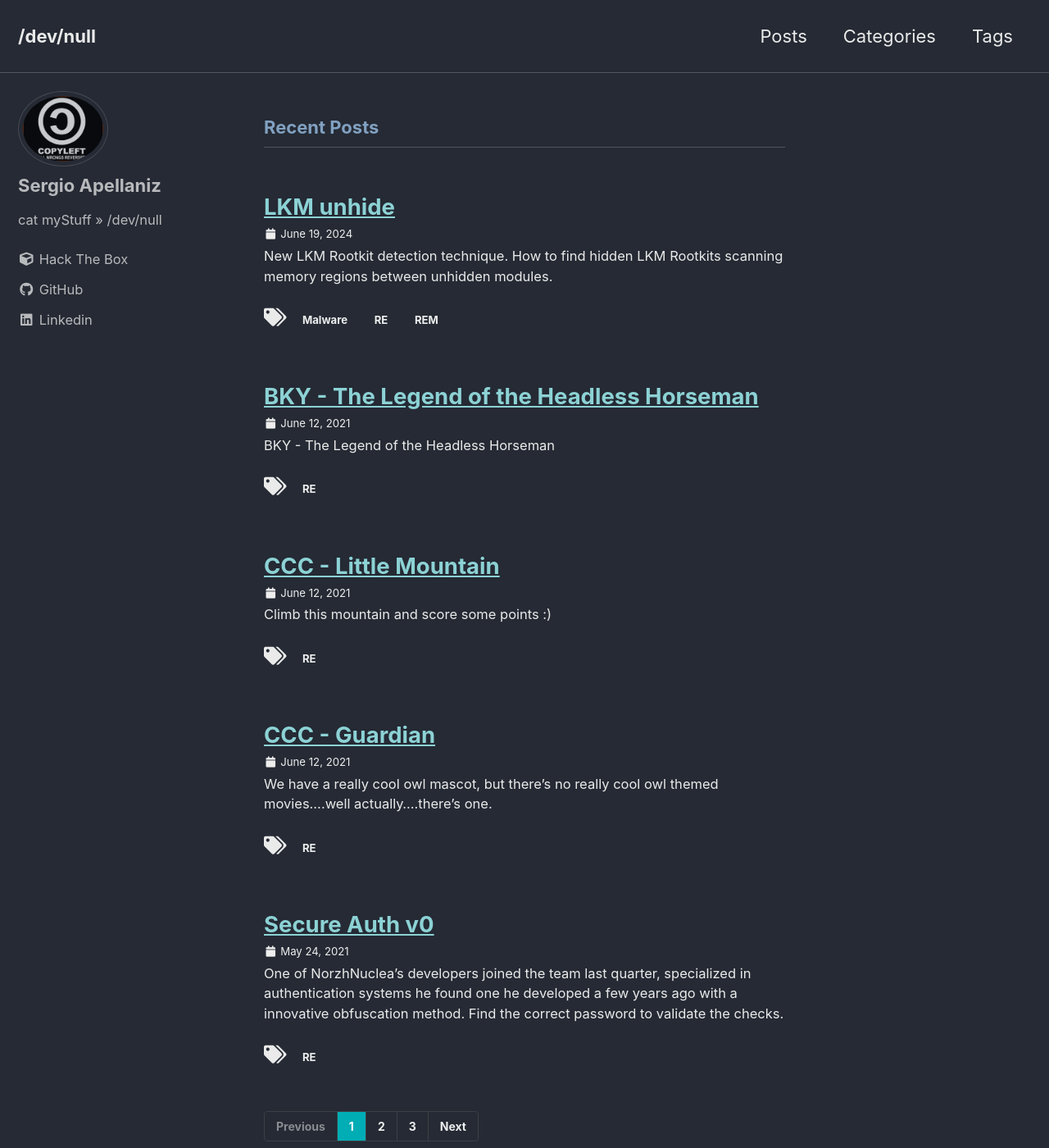
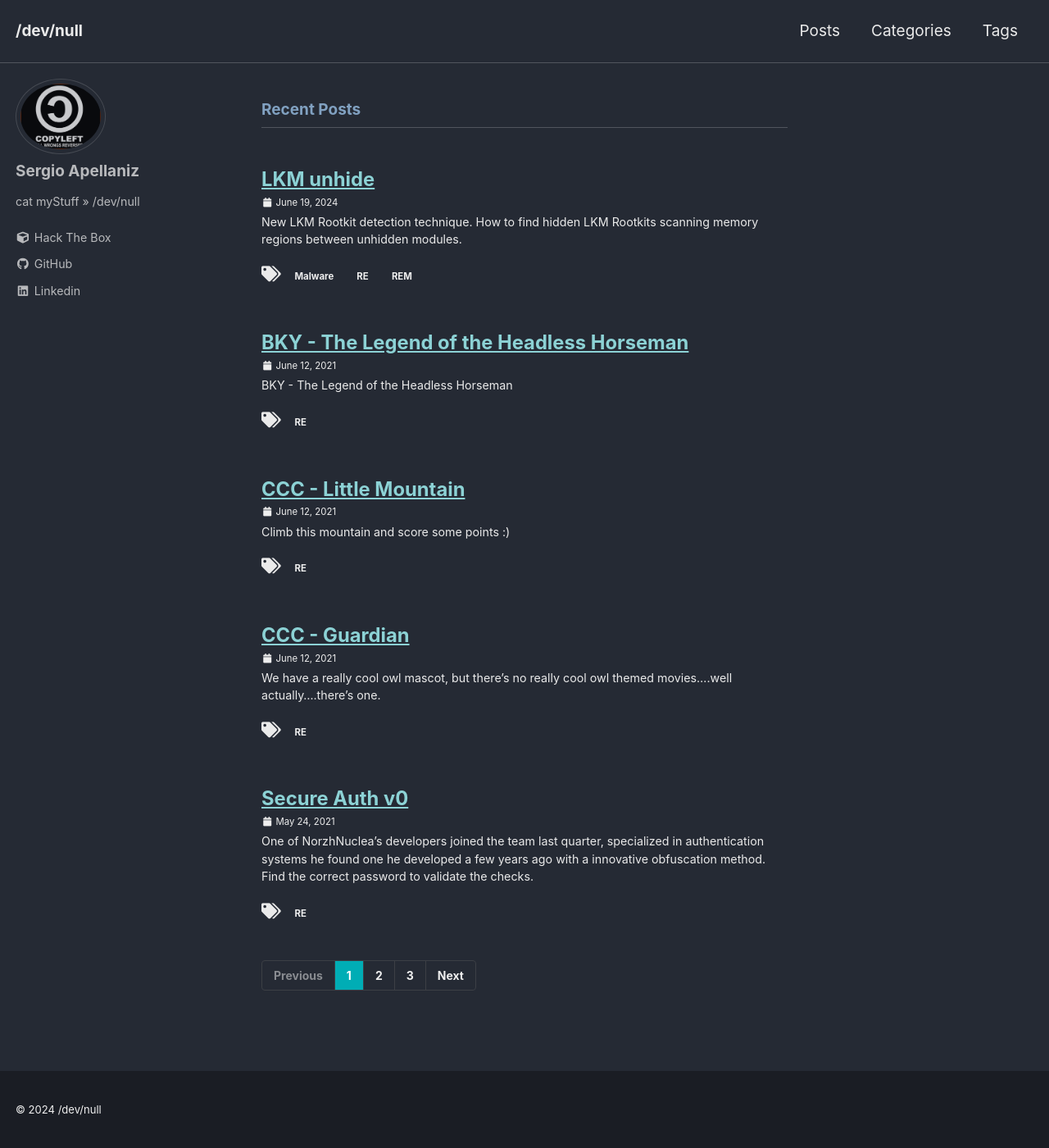
Before and after one commit to sapellaniz/sapellaniz.github.io, a Jekyll site: the page built from index.html, in a window 1280 px wide and 1400 px high. Shown: the whole window at 82% size. Built offline with Jekyll 4.4.1, drawn with Linux system fonts in a browser that asks for light colours; cached includes are drawn as plain includes; the list of posts is cut into pages by our own code.

Commit message:
change font size

```diff
--- a/assets/css/main.scss
+++ b/assets/css/main.scss
@@ -6,3 +6,7 @@
 
 @import "minimal-mistakes/skins/{{ site.minimal_mistakes_skin | default: 'default' }}"; // skin
 @import "minimal-mistakes"; // main partials
+
+html {
+  font-size: 19px; // global font size
+}
```
